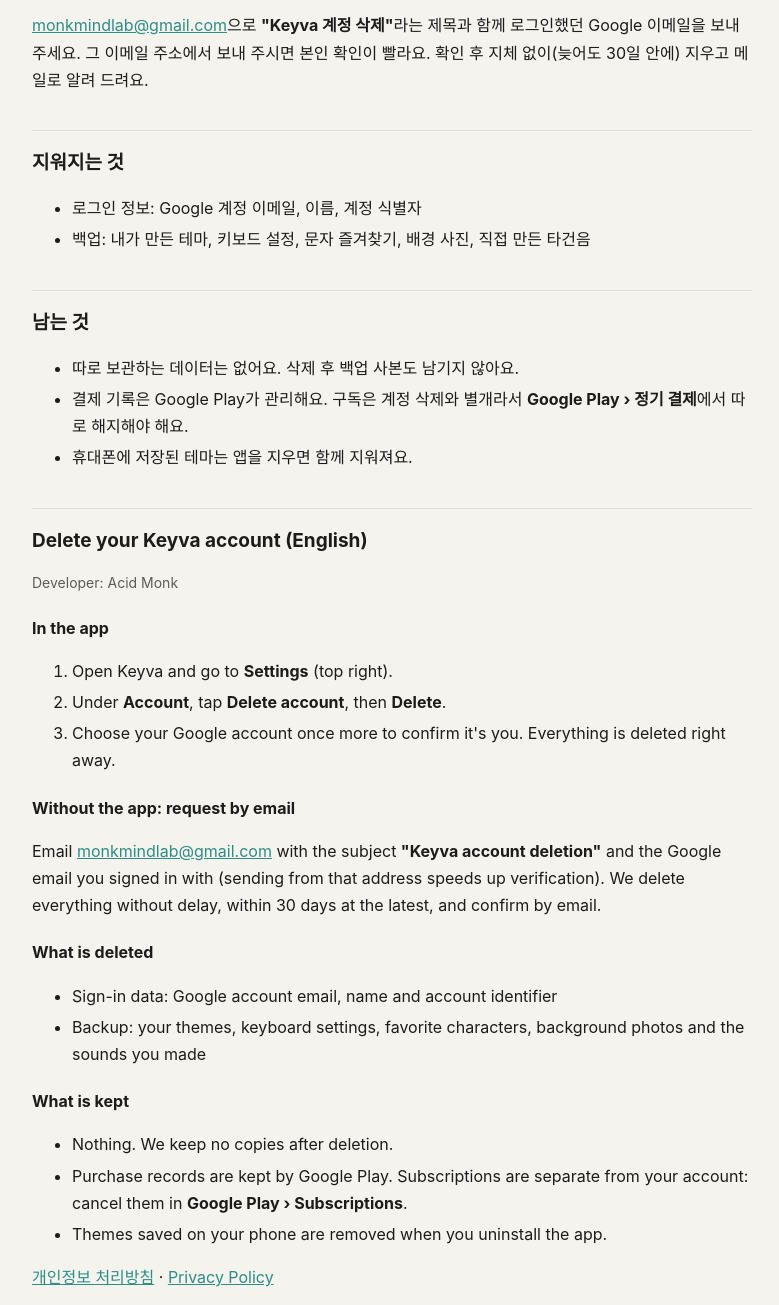
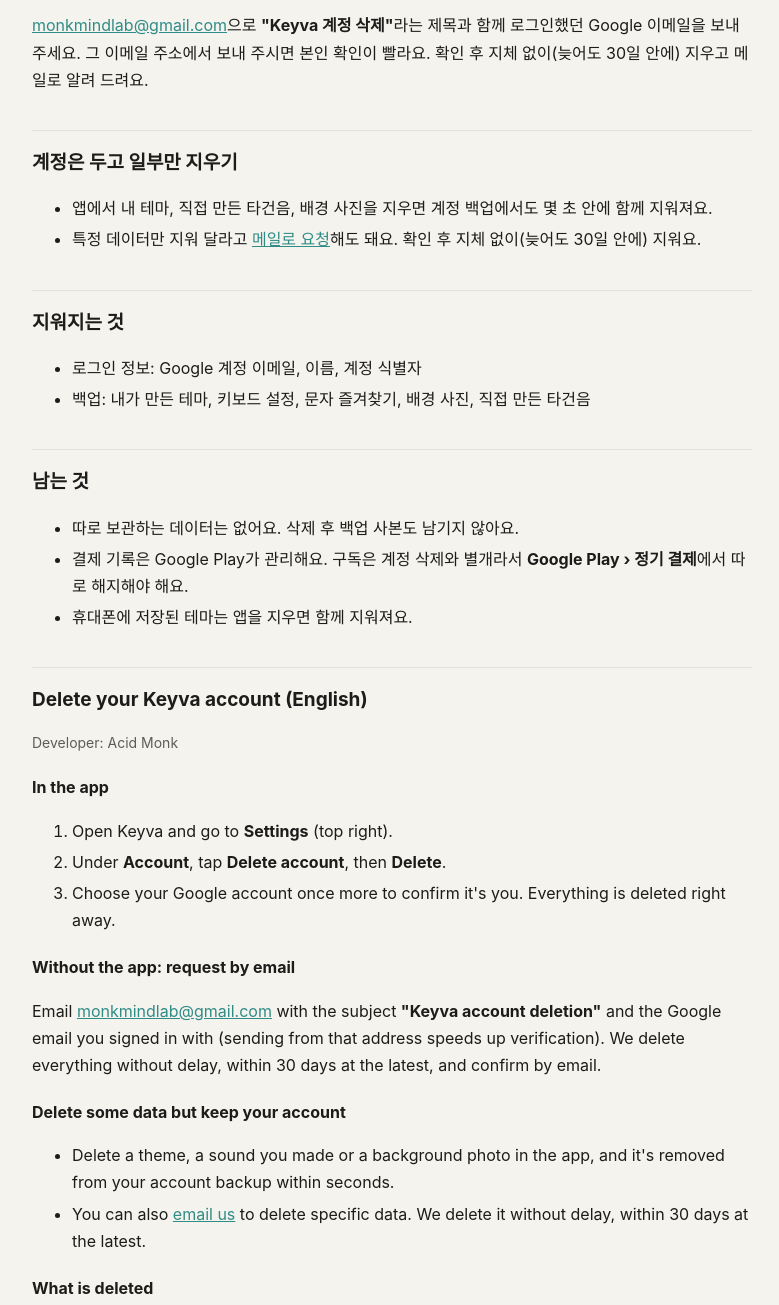
Before and after one commit to erxcsxng/erxcsxng.github.io, a plain HTML site: page keyva/delete-account.html in a window 1280 px wide. Shown: the part 380-1685 px from the top of the page, without its empty margins (248-1027 px from the left). Drawn offline with Linux system fonts and the light colour scheme.

Commit message:
Deletion page: how to delete some data without deleting the account
Co-Authored-By: Claude Opus 5.5 <noreply@anthropic.com>
Claude-Session: https://claude.ai/code/session_01BdyXMchzFADH4DZB1jG9rB

```diff
--- a/keyva/delete-account.html
+++ b/keyva/delete-account.html
@@ -19,6 +19,12 @@
 
   <h2>앱이 없을 때: 메일로 요청</h2>
   <p><a href="mailto:monkmindlab@gmail.com?subject=Keyva%20계정%20삭제">monkmindlab@gmail.com</a>으로 <b>"Keyva 계정 삭제"</b>라는 제목과 함께 로그인했던 Google 이메일을 보내 주세요. 그 이메일 주소에서 보내 주시면 본인 확인이 빨라요. 확인 후 지체 없이(늦어도 30일 안에) 지우고 메일로 알려 드려요.</p>
+
+  <h2>계정은 두고 일부만 지우기</h2>
+  <ul>
+    <li>앱에서 내 테마, 직접 만든 타건음, 배경 사진을 지우면 계정 백업에서도 몇 초 안에 함께 지워져요.</li>
+    <li>특정 데이터만 지워 달라고 <a href="mailto:monkmindlab@gmail.com?subject=Keyva%20데이터%20삭제">메일로 요청</a>해도 돼요. 확인 후 지체 없이(늦어도 30일 안에) 지워요.</li>
+  </ul>
 
   <h2>지워지는 것</h2>
   <ul>
@@ -42,6 +48,11 @@
   </ol>
   <h3>Without the app: request by email</h3>
   <p>Email <a href="mailto:monkmindlab@gmail.com?subject=Keyva%20account%20deletion">monkmindlab@gmail.com</a> with the subject <b>"Keyva account deletion"</b> and the Google email you signed in with (sending from that address speeds up verification). We delete everything without delay, within 30 days at the latest, and confirm by email.</p>
+  <h3>Delete some data but keep your account</h3>
+  <ul>
+    <li>Delete a theme, a sound you made or a background photo in the app, and it's removed from your account backup within seconds.</li>
+    <li>You can also <a href="mailto:monkmindlab@gmail.com?subject=Keyva%20data%20deletion">email us</a> to delete specific data. We delete it without delay, within 30 days at the latest.</li>
+  </ul>
   <h3>What is deleted</h3>
   <ul>
     <li>Sign-in data: Google account email, name and account identifier</li>
```
